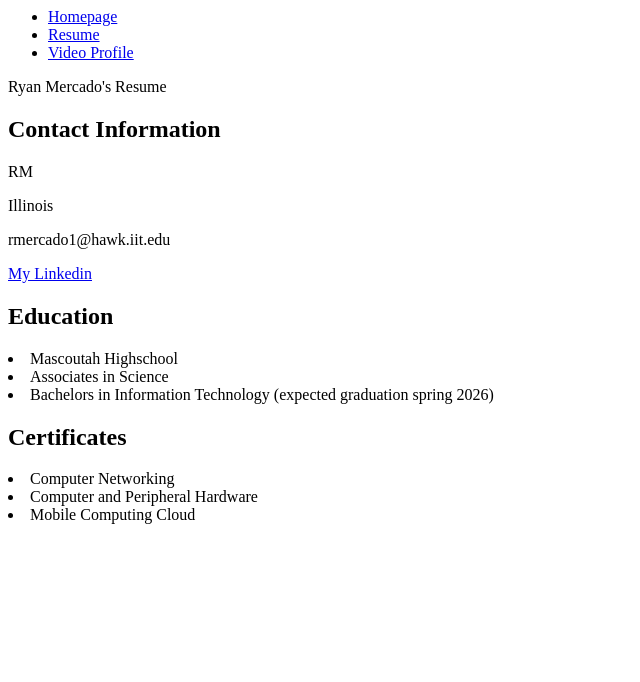
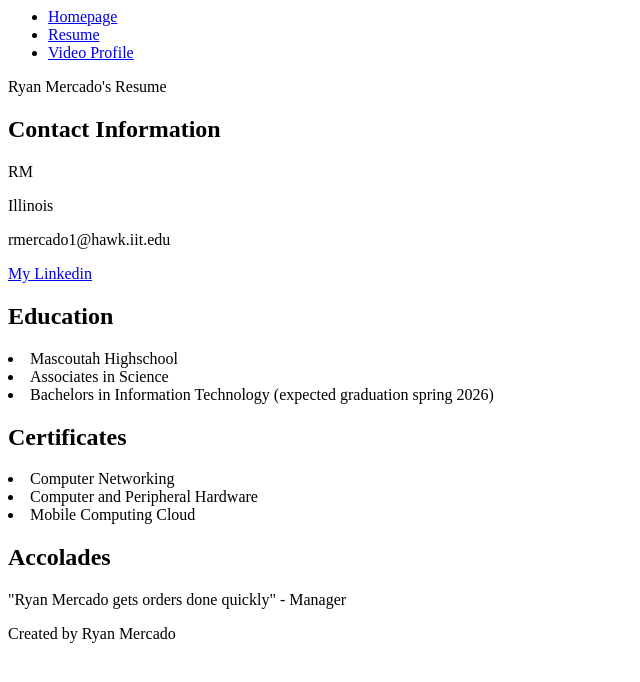
Before and after one commit to rmuser04/Project-1, a plain HTML site: page resume.html in a window 1280 px wide. Shown: the whole page, without its empty margins (0-640 px from the left). Drawn offline with Linux system fonts and the light colour scheme.

Commit message:
resume accolades
I added a accolades section to my resume

```diff
--- a/resume.html
+++ b/resume.html
@@ -37,3 +37,12 @@
         <li>Computer and Peripheral Hardware</li>
         <li>Mobile Computing Cloud</li>
       </o1>
+    </section>
+    <section id="accolades">
+      <h2>Accolades</h2>
+      <p>
+        "Ryan Mercado gets orders done quickly" - Manager
+      </p>
+    </section>
+    <footer>
+      <p>Created by Ryan Mercado</p>
```
